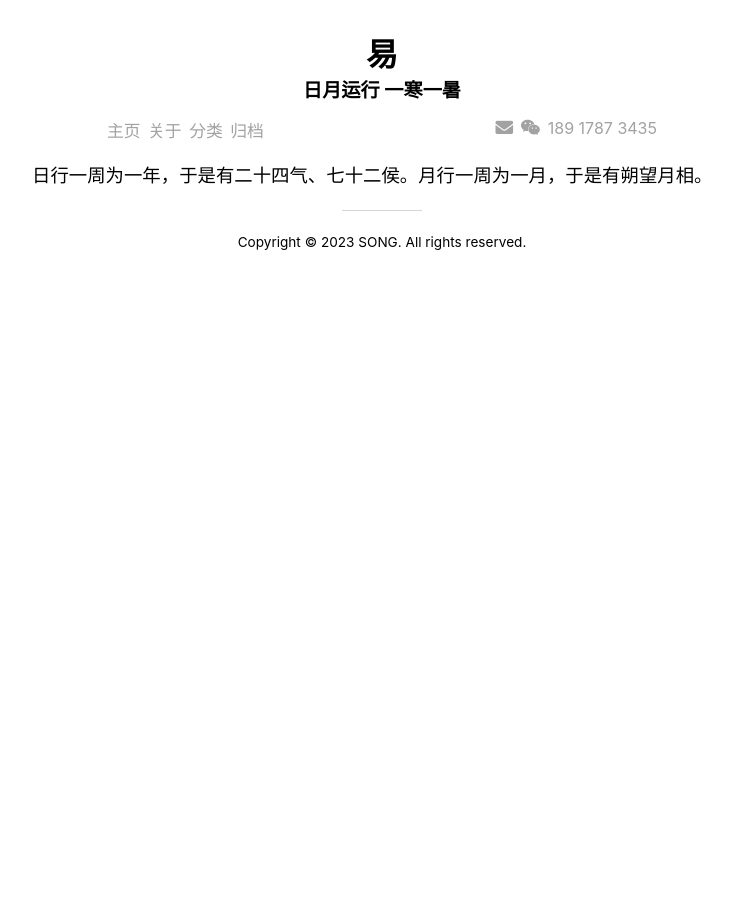
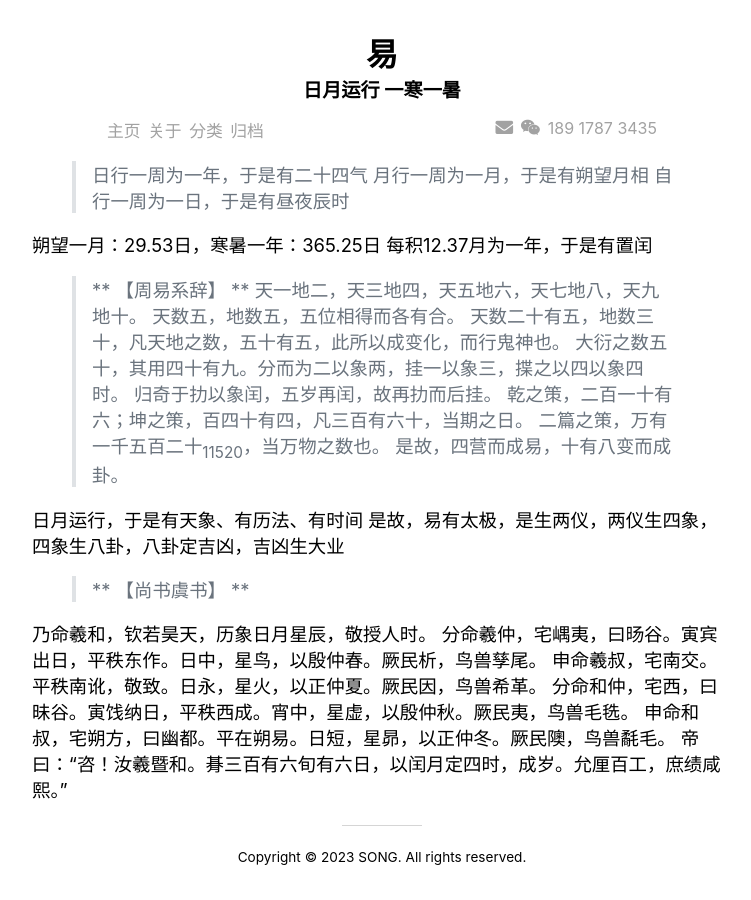
Before and after one commit to iching10/e11520.github.io, a Jekyll site: the page built from about.md, in a window 1280 px wide. Shown: the whole page, without its empty margins (258-1009 px from the left). Built offline with Jekyll 4.4.1, drawn with Linux system fonts in a browser that asks for light colours; nearby versions of some CDN libraries.

Commit message:
Update about.md

```diff
--- a/about.md
+++ b/about.md
@@ -3,4 +3,31 @@
 title: about
 ---
 
-日行一周为一年，于是有二十四气、七十二侯。月行一周为一月，于是有朔望月相。
+> 日行一周为一年，于是有二十四气
+> 月行一周为一月，于是有朔望月相
+> 自行一周为一日，于是有昼夜辰时
+
+朔望一月：29.53日，寒暑一年：365.25日
+每积12.37月为一年，于是有置闰
+
+> ** 【周易系辞】 **
+> 天一地二，天三地四，天五地六，天七地八，天九地十。
+> 天数五，地数五，五位相得而各有合。
+> 天数二十有五，地数三十，凡天地之数，五十有五，此所以成变化，而行鬼神也。
+> 大衍之数五十，其用四十有九。分而为二以象两，挂一以象三，揲之以四以象四时。
+> 归奇于扐以象闰，五岁再闰，故再扐而后挂。
+> 乾之策，二百一十有六；坤之策，百四十有四，凡三百有六十，当期之日。
+> 二篇之策，万有一千五百二十<sub>11520</sub>，当万物之数也。
+> 是故，四营而成易，十有八变而成卦。
+
+日月运行，于是有天象、有历法、有时间
+是故，易有太极，是生两仪，两仪生四象，四象生八卦，八卦定吉凶，吉凶生大业
+
+> ** 【尚书虞书】 **
+
+乃命羲和，钦若昊天，历象日月星辰，敬授人时。
+分命羲仲，宅嵎夷，曰旸谷。寅宾出日，平秩东作。日中，星鸟，以殷仲春。厥民析，鸟兽孳尾。
+申命羲叔，宅南交。平秩南讹，敬致。日永，星火，以正仲夏。厥民因，鸟兽希革。
+分命和仲，宅西，曰昧谷。寅饯纳日，平秩西成。宵中，星虚，以殷仲秋。厥民夷，鸟兽毛毨。
+申命和叔，宅朔方，曰幽都。平在朔易。日短，星昴，以正仲冬。厥民隩，鸟兽氄毛。
+帝曰：“咨！汝羲暨和。朞三百有六旬有六日，以闰月定四时，成岁。允厘百工，庶绩咸熙。”
```
